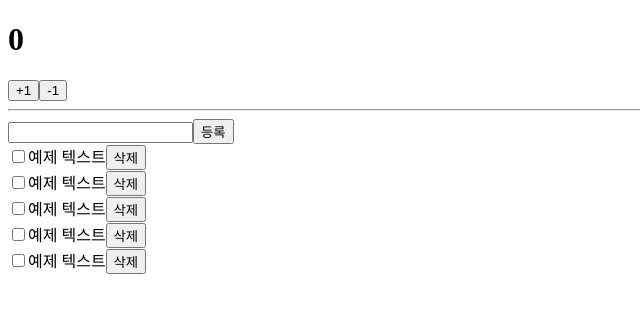
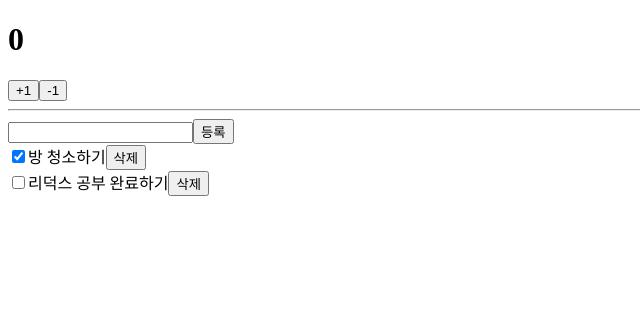
Before and after one commit to zzmin13/react-tutorial, a React (Create React App) app: page / in a window 1280 px wide. Shown: the top 312 px of the page, without its empty margins (0-640 px from the left). Built offline with nearby package versions, Linux system fonts and the light colour scheme.

Commit message:
컨테이너 컴포넌트 만들기

```diff
--- a/src/App.js
+++ b/src/App.js
@@ -1,13 +1,13 @@
 import React from "react";
-import Counter from "./components/Counter";
-import Todos from "./components/Todos";
+import CounterContainer from "./containers/CounterContainer";
+import TodosContainer from "./containers/TodosContainer";
 
 const App = (props) => {
   return (
     <>
-      <Counter number={0} />
+      <CounterContainer />
       <hr />
-      <Todos />
+      <TodosContainer />
     </>
   );
 };
--- a/src/components/TodoItem.js
+++ b/src/components/TodoItem.js
@@ -3,9 +3,14 @@
 const TodoItem = ({ todo, onToggle, onRemove }) => {
   return (
     <div>
-      <input type="checkbox" />
-      <span>예제 텍스트</span>
-      <button>삭제</button>
+      <input
+        onClick={() => onToggle(todo.id)}
+        type="checkbox"
+        checked={todo.done}
+        readOnly={true}
+      />
+      <span>{todo.text}</span>
+      <button onClick={() => onRemove(todo.id)}>삭제</button>
     </div>
   );
 };
--- a/src/components/Todos.js
+++ b/src/components/Todos.js
@@ -11,19 +11,30 @@
 }) => {
   const onSubmit = (event) => {
     event.preventDefault();
+    onInsert(input);
+    onChangeInput("");
+  };
+  const onChange = (event) => {
+    const context = event.target.value;
+    onChangeInput(context);
   };
   return (
     <>
       <form onSubmit={onSubmit}>
-        <input />
+        <input value={input} onChange={onChange} />
         <button type="submit">등록</button>
       </form>
       <div>
-        <TodoItem />
-        <TodoItem />
-        <TodoItem />
-        <TodoItem />
-        <TodoItem />
+        {todos.map((todo) => {
+          return (
+            <TodoItem
+              key={todo.id}
+              todo={todo}
+              onToggle={onToggle}
+              onRemove={onRemove}
+            />
+          );
+        })}
       </div>
     </>
   );
--- /dev/null
+++ b/src/containers/CounterContainer.jsx
@@ -0,0 +1,25 @@
+import React from "react";
+import { connect } from "react-redux";
+import { bindActionCreators } from "redux";
+import Counter from "../components/Counter";
+import { decrease, increase } from "../modules/counter";
+
+const CounterContainer = ({ number, increase, decrease }) => {
+  return (
+    <Counter number={number} onIncrease={increase} onDecrease={decrease} />
+  );
+};
+
+const mapStateToProps = (state) => ({
+  number: state.counter.number,
+});
+const mapDispatchToProps = (dispatch) =>
+  bindActionCreators(
+    {
+      increase,
+      decrease,
+    },
+    dispatch
+  );
+
+export default connect(mapStateToProps, mapDispatchToProps)(CounterContainer);
--- /dev/null
+++ b/src/containers/TodosContainer.js
@@ -0,0 +1,37 @@
+import React from "react";
+import { connect } from "react-redux";
+import Todos from "../components/Todos";
+import { changeInput, insert, remove, toggle } from "../modules/todos";
+
+const TodosContainer = ({
+  input,
+  todos,
+  changeInput,
+  insert,
+  toggle,
+  remove,
+}) => {
+  return (
+    <Todos
+      input={input}
+      todos={todos}
+      onChangeInput={changeInput}
+      onInsert={insert}
+      onToggle={toggle}
+      onRemove={remove}
+    />
+  );
+};
+
+export default connect(
+  ({ todos }) => ({
+    input: todos.input,
+    todos: todos.todos,
+  }),
+  {
+    changeInput,
+    insert,
+    toggle,
+    remove,
+  }
+)(TodosContainer);
```
